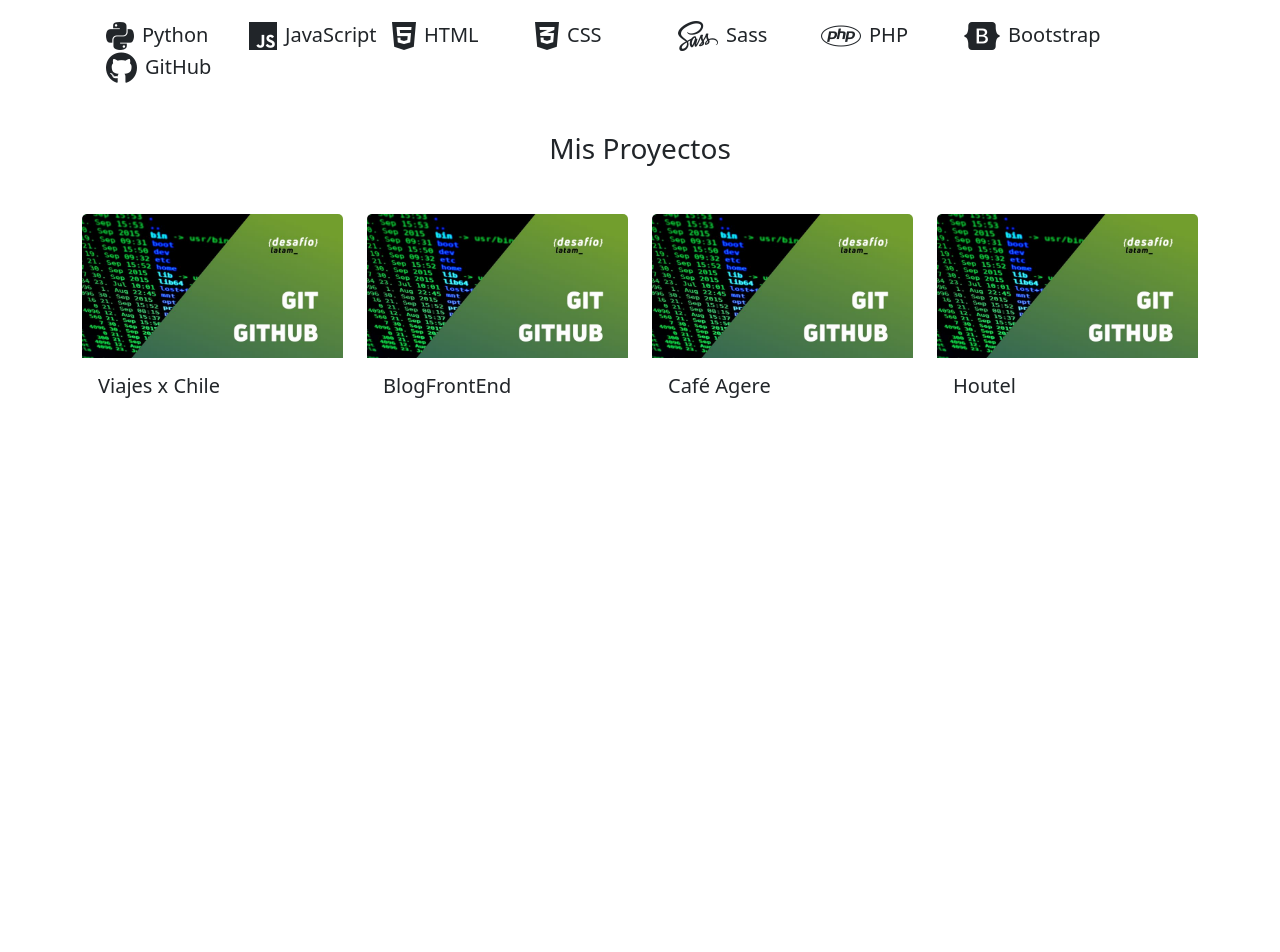
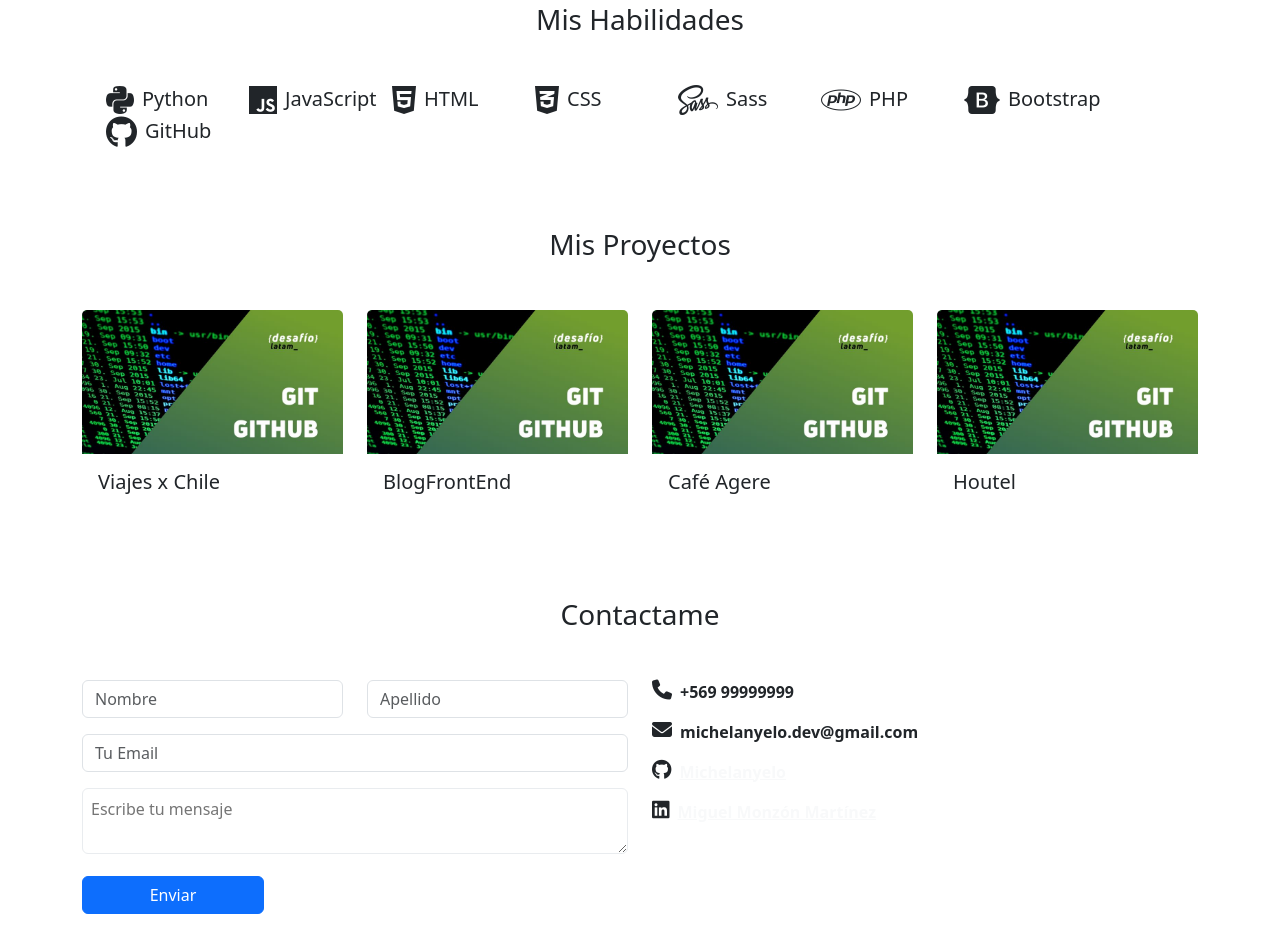
Before and after one commit to michelanyelo/MiPrimerPortafolio-DL, a website: page index.html in a window 1280 px wide. Shown: the part 620-1572 px from the top of the page. Before the commit the page ends 1138 px from the top, so only its background shows below. Drawn offline with Linux system fonts and the light colour scheme.

Commit message:
"Added new contact section with form and personal data"

```diff
--- a/index.html
+++ b/index.html
@@ -61,9 +61,7 @@
                             <i class="bi bi-linkedin"></i> LinkedIn</a> o por correo electrónico
                         <a href="mailto:michelanyelo@gmail.com">michelanyelo@gmail.com</a>
                     </p>
-                    <div class="d-grid gap-2 col-12 col-md-5">
-                        <a href="mailto:michelanyelo@gmail.com" class="btn btn-primary">Contactame</a>
-                    </div>
+                    <a class="btn btn-primary col-12 col-md-4">Contactame</a>
                 </div>
             </div>
         </section>
@@ -71,7 +69,7 @@
 
     <main class="container my-5">
         <!-- skills -->
-        <section id="skills">
+        <section id="skills" class="py-3">
             <h2 class="fs-3 text-center my-5">Mis Habilidades</h2>
             <div class="row">
                 <!-- Python -->
@@ -118,11 +116,11 @@
         </section>
 
         <!-- proyectos -->
-        <section id="projects">
+        <section id="projects" class="py-3">
             <h2 class="fs-3 text-center my-5">Mis Proyectos</h2>
             <div class="row">
                 <!-- proyecto 1 -->
-                <div class="col-6 col-lg-3 mb-5">
+                <div class="col-6 col-lg-3">
                     <a href="https://github.com/michelanyelo/ViajesChileDesafioLatam" target="_blank"
                         class="text-decoration-none">
                         <div class="card h-100 border border-0">
@@ -135,7 +133,7 @@
                     </a>
                 </div>
                 <!-- proyecto 2 -->
-                <div class="col-6 col-lg-3 mb-5">
+                <div class="col-6 col-lg-3">
                     <a href="https://github.com/michelanyelo/BlogFrontEnd-sass-DL" target="_blank"
                         class="text-decoration-none">
                         <div class="card h-100 border border-0">
@@ -148,7 +146,7 @@
                     </a>
                 </div>
                 <!-- proyecto 3 -->
-                <div class="col-6 col-lg-3 mb-5">
+                <div class="col-6 col-lg-3">
                     <a href="https://github.com/michelanyelo/CafeAgere-DL" target="_blank" class="text-decoration-none">
                         <div class="card h-100 border border-0">
                             <img src="assets/img/proyectos.jpeg" class="card-img-top img-fluid"
@@ -160,7 +158,7 @@
                     </a>
                 </div>
                 <!-- proyecto 4 -->
-                <div class="col-6 col-lg-3 mb-5">
+                <div class="col-6 col-lg-3">
                     <a href="https://github.com/michelanyelo/Houtel-DL" target="_blank" class="text-decoration-none">
                         <div class="card h-100 border border-0">
                             <img src="assets/img/proyectos.jpeg" class="card-img-top img-fluid"
@@ -173,6 +171,61 @@
                 </div>
             </div>
         </section>
+
+        <!-- contacto  -->
+        <section id="contacto" class="py-3">
+            <h2 class="fs-3 text-center my-5">Contactame</h2>
+            <div class="row">
+                <!-- form -->
+                <div class="col-12 col-md-6">
+                    <form>
+                        <div class="row">
+                            <div class="col-6 mb-3">
+                                <input type="text" placeholder="Nombre" class="form-control" id="firstName">
+                            </div>
+                            <div class="col-6 mb-3">
+                                <input type="text" placeholder="Apellido" class="form-control" id="lastName">
+                            </div>
+                        </div>
+                        <div class="mb-3">
+                            <input type="email" placeholder="Tu Email" class="form-control" id="email"
+                                aria-describedby="emailHelp">
+                        </div>
+                        <div class="mb-3">
+                            <textarea id="message" class="w-100 p-2 border-light-subtle rounded"
+                                placeholder="Escribe tu mensaje"></textarea>
+                        </div>
+                        <button type="submit" class="btn btn-primary col-12 col-md-4">Enviar</button>
+                    </form>
+                </div>
+
+                <!-- datos personales -->
+                <div class="col-12 col-md-6 mt-5 mt-md-0">
+                    <div class="d-flex gap-2">
+                        <i class="fa-solid fa-phone fs-5"></i>
+                        <p class="fw-bold">+569 99999999</p>
+                    </div>
+                    <div class="d-flex gap-2">
+                        <i class="fa-solid fa-envelope fs-5"></i>
+                        <p class="fw-bold">michelanyelo.dev@gmail.com</p>
+                    </div>
+                    <div class="d-flex gap-2">
+                        <i class="fa-brands fa-github fs-5"></i>
+                        <p class="fw-bold">
+                            <a class="text-light" href="https://github.com/michelanyelo"
+                                target="_blank">Michelanyelo</a>
+                        </p>
+                    </div>
+                    <div class="d-flex gap-2">
+                        <i class="fa-brands fa-linkedin fs-5"></i>
+                        <p class="fw-bold">
+                            <a class="text-light" href="https://www.linkedin.com/in/miguelmonzon-inf/"
+                                target="_blank">Miguel Monzón Martínez</a>
+                        </p>
+                    </div>
+                </div>
+            </div>
+        </section>
     </main>
 </body>
 
```
